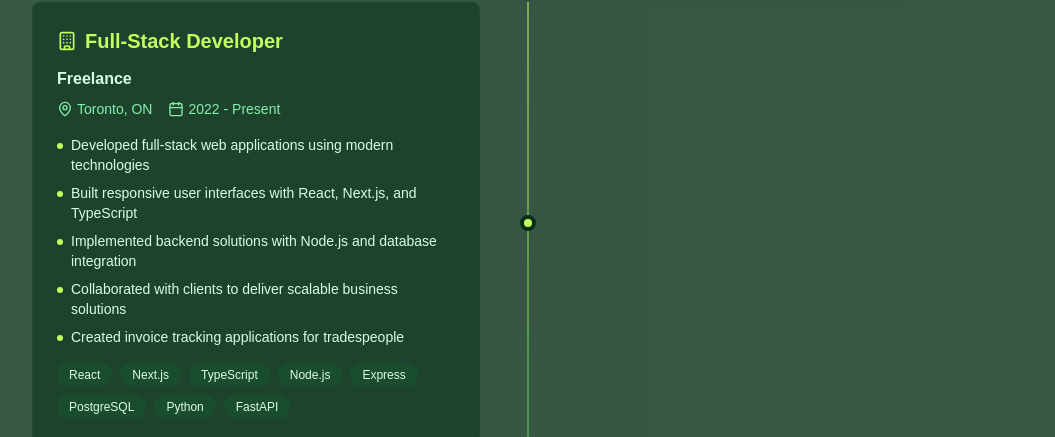
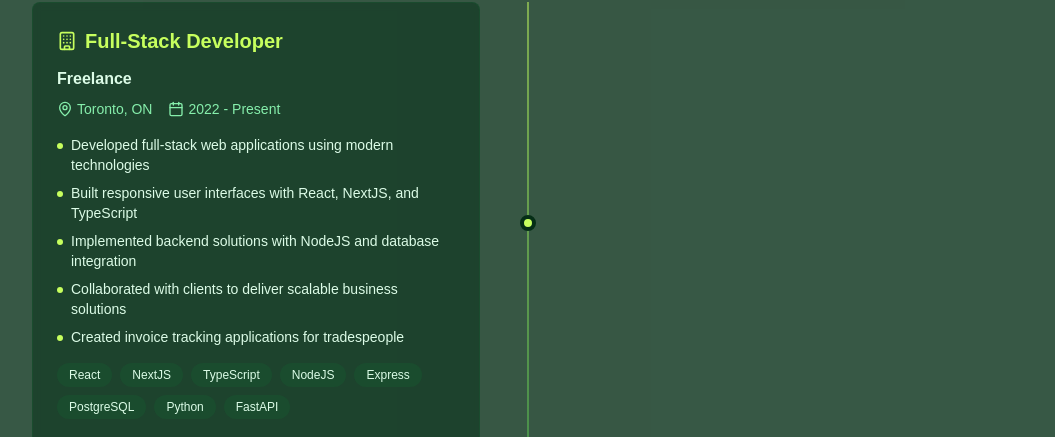
Before and after one commit to emetos05/portfolioV2, a Next.js app: page / in a window 1280 px wide. Shown: the part 1262-1699 px from the top of the page, without its empty margins (112-1167 px from the left). Built offline with nearby package versions, Linux system fonts and the light colour scheme; a web font is replaced by a local one.

Commit message:
Update Experience.tsx

```diff
--- a/src/app/components/Experience.tsx
+++ b/src/app/components/Experience.tsx
@@ -28,16 +28,16 @@ const experiences: ExperienceItem[] = [
     period: "2022 - Present",
     description: [
       "Developed full-stack web applications using modern technologies",
-      "Built responsive user interfaces with React, Next.js, and TypeScript",
-      "Implemented backend solutions with Node.js and database integration",
+      "Built responsive user interfaces with React, NextJS, and TypeScript",
+      "Implemented backend solutions with NodeJS and database integration",
       "Collaborated with clients to deliver scalable business solutions",
       "Created invoice tracking applications for tradespeople",
     ],
     technologies: [
       "React",
-      "Next.js",
+      "NextJS",
       "TypeScript",
-      "Node.js",
+      "NodeJS",
       "Express",
       "PostgreSQL",
       "Python",
@@ -85,12 +85,12 @@ const skills = [
   {
     name: "Frontend",
     icon: Globe,
-    items: ["React", "Next.js", "TypeScript", "Tailwind CSS"],
+    items: ["React", "NextJS", "TypeScript", "Tailwind CSS"],
   },
   {
     name: "Backend",
     icon: Database,
-    items: ["Node.js", "Express", "Python", "FastAPI", "PostgreSQL", "MongoDB", "Supabase"],
+    items: ["NodeJS", "Express", "Python", "FastAPI", "PostgreSQL", "MongoDB", "Supabase"],
   },
   {
     name: "Tools",
```
